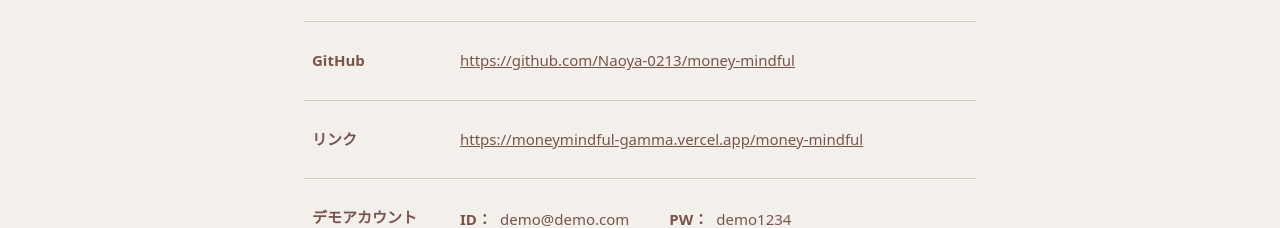
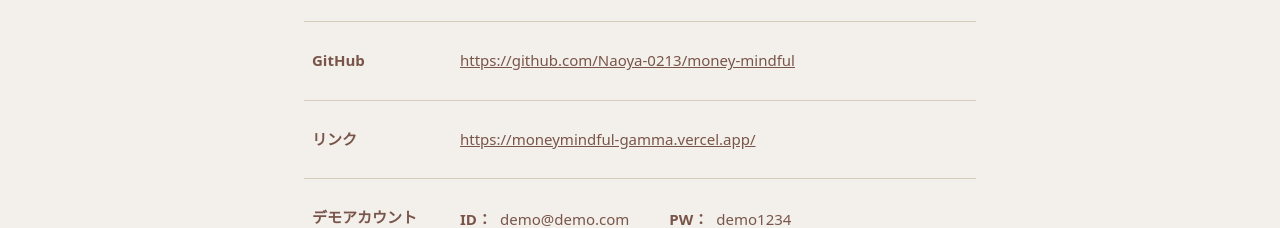
Before and after one commit to Naoya-0213/My-Portfolio-site-_ver.2, a Next.js app: page /work/money_mindful in a window 1280 px wide. Shown: the part 2240-2468 px from the top of the page. Built offline with nearby package versions, Linux system fonts and the light colour scheme.

Commit message:
URl更新_20251022_23-13

```diff
--- a/src/const/work/money_mindfulContents.ts
+++ b/src/const/work/money_mindfulContents.ts
@@ -136,8 +136,8 @@ export const money_mindfulContents: WorkContentsData = {
   // サイトURL
   links: [
     {
-      label: "https://moneymindful-gamma.vercel.app/money-mindful",
-      href: "https://moneymindful-gamma.vercel.app/money-mindful",
+      label: "https://moneymindful-gamma.vercel.app/",
+      href: "https://moneymindful-gamma.vercel.app/",
     },
   ],
 
```
